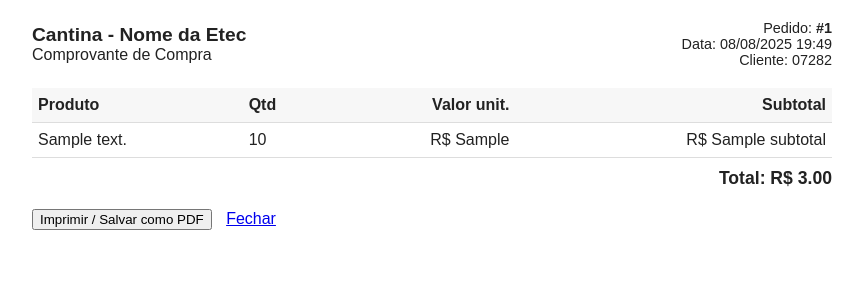
After one commit to VPivato/TCC_ETEC_3DS, a Flask app: template app/templates/shared/comprovante.html in a window 1280 px wide. The commit adds this page. Shown: the top 300 px of the page, without its empty margins (208-1071 px from the left). Run offline with Flask 3, Linux system fonts and the light colour scheme; tables that the repository leaves empty hold one stand-in row (values such as "Sample post"); the template is opened without the code that fills it: values that come from a table or form of the project are taken from there, most other values are stand-ins (such as "Sample title", 1, 10 or a date in 2020).

Commit message:
v0.1.1 - Comprovante ao finalizar compra

```diff
--- /dev/null
+++ b/app/templates/shared/comprovante.html
@@ -0,0 +1,116 @@
+<!doctype html>
+<html lang="pt-BR">
+
+<head>
+    <meta charset="utf-8">
+    <meta name="viewport" content="width=device-width,initial-scale=1">
+    <title>Comprovante - Pedido {{ pedido.id }}</title>
+    <style>
+        body {
+            font-family: Arial, Helvetica, sans-serif;
+            max-width: 800px;
+            margin: 20px auto;
+            color: #222;
+        }
+
+        .cabecalho {
+            display: flex;
+            justify-content: space-between;
+            align-items: center;
+            margin-bottom: 20px;
+        }
+
+        .empresa {
+            font-weight: 700;
+            font-size: 1.2rem;
+        }
+
+        .dados {
+            text-align: right;
+            font-size: 0.9rem;
+        }
+
+        table {
+            width: 100%;
+            border-collapse: collapse;
+            margin-top: 10px;
+        }
+
+        th,
+        td {
+            padding: 8px 6px;
+            border-bottom: 1px solid #ddd;
+            text-align: left;
+        }
+
+        th {
+            background: #f7f7f7;
+        }
+
+        .text-right {
+            text-align: right;
+        }
+
+        .total {
+            font-size: 1.1rem;
+            font-weight: 700;
+            margin-top: 10px;
+        }
+
+        @media print {
+            .no-print {
+                display: none;
+            }
+
+            body {
+                margin: 0;
+            }
+        }
+    </style>
+</head>
+
+<body>
+    <div class="cabecalho">
+        <div>
+            <div class="empresa">Cantina - Nome da Etec</div>
+            <div class="endereco small">Comprovante de Compra</div>
+        </div>
+        <div class="dados">
+            <div>Pedido: <strong>#{{ pedido.id }}</strong></div>
+            <div>Data: {{ pedido.data_hora.strftime('%d/%m/%Y %H:%M') }}</div>
+            <div>Cliente: {{ usuario.nome_usuario }}</div>
+        </div>
+    </div>
+
+    <table>
+        <thead>
+            <tr>
+                <th>Produto</th>
+                <th>Qtd</th>
+                <th class="text-right">Valor unit.</th>
+                <th class="text-right">Subtotal</th>
+            </tr>
+        </thead>
+        <tbody>
+            {% for it in itens %}
+            <tr>
+                <td>{{ it.descricao }}</td>
+                <td>{{ it.quantidade }}</td>
+                <td class="text-right">R$ {{ it.preco_unitario }}</td>
+                <td class="text-right">R$ {{ it.subtotal }}</td>
+            </tr>
+            {% endfor %}
+        </tbody>
+    </table>
+
+    <div class="total text-right">
+        Total: R$ {{ "%.2f"|format(pedido.total) }}
+    </div>
+
+    <div style="margin-top:20px;">
+        <button class="no-print" onclick="window.print()">Imprimir / Salvar como PDF</button>
+        <a class="no-print" href="/" style="margin-left:10px;">Fechar</a>
+    </div>
+</body>
+
+</html>
```
Also changed, not shown: app/loja/routes.py (+82 -13 lines), app/static/js/loja/loja-script.js (+98 -9 lines), app/templates/loja/loja.html (+20 -0 lines), instance/banco_de_dados.db.
